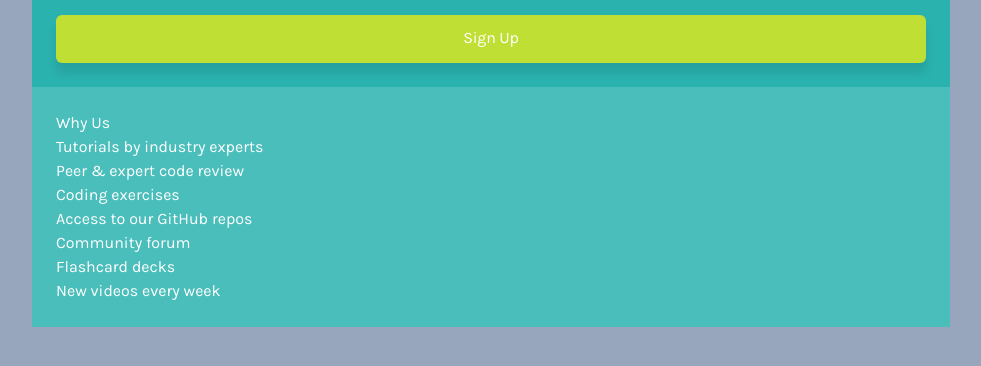
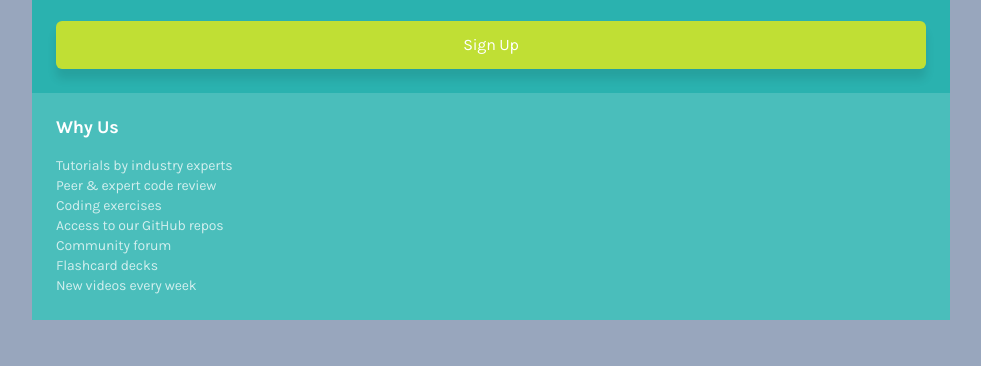
Before and after one commit to Huayao-Zheng/single-pricec-grid-component, a website: page index.html in a window 1280 px wide. Shown: the part 390-756 px from the top of the page, without its empty margins (149-1130 px from the left). Drawn offline with Linux system fonts and the light colour scheme.

Commit message:
styled whole app

```diff
--- a/index.html
+++ b/index.html
@@ -32,7 +32,8 @@
         <!-- OverLay -->
         <div class="absolute inset-0 bg-white opacity-[0.15]"></div>
         <!-- ------- -->
-        <h2 class="">Why Us</h2>
+        <h2 class="font-bold text-lg mb-[18px]">Why Us</h2>
+        <p class="text-sm-1 opacity-75">
           Tutorials by industry experts <br />
           Peer & expert code review <br />
           Coding exercises <br />
@@ -40,6 +41,7 @@
           Community forum <br />
           Flashcard decks <br />
           New videos every week
+        </p>
       </div>
     </main>
   </body>
```
Also changed, not shown: output.css. Lines whose indentation alone changed are shown as unchanged.
